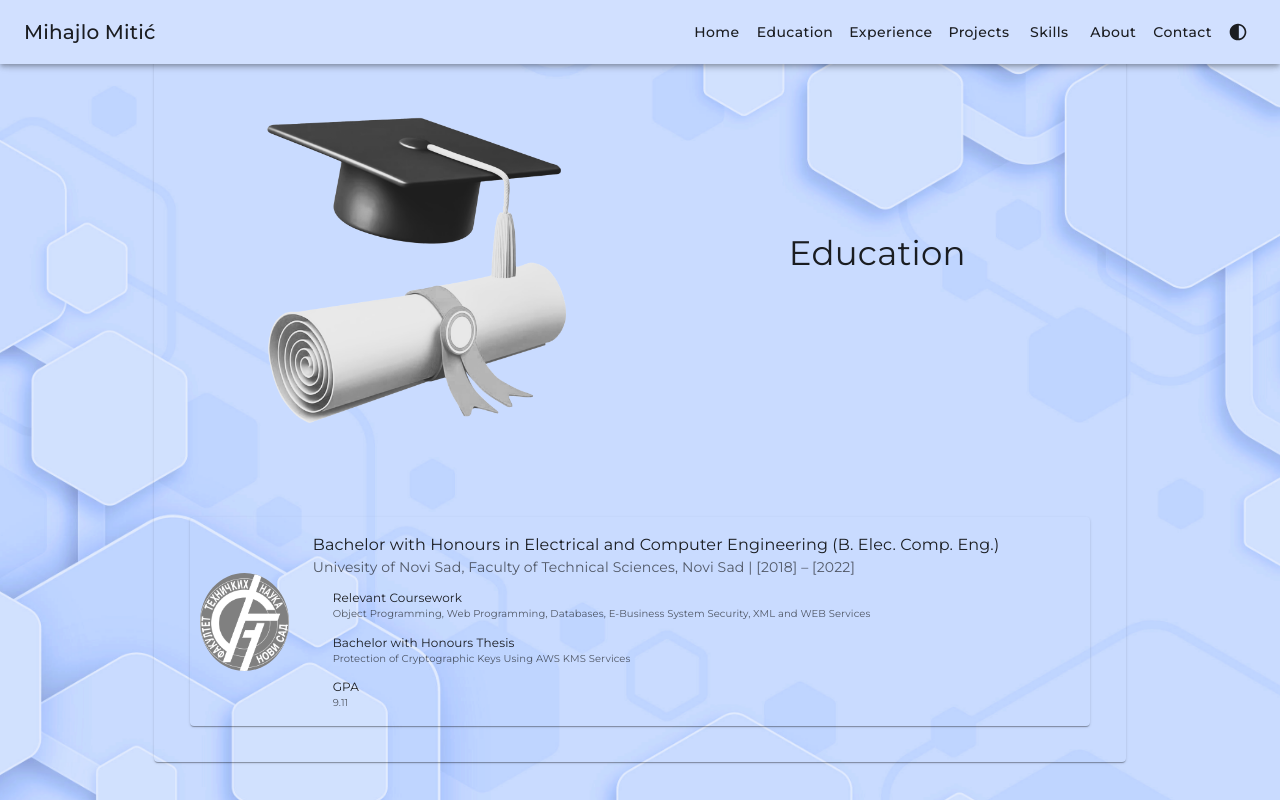
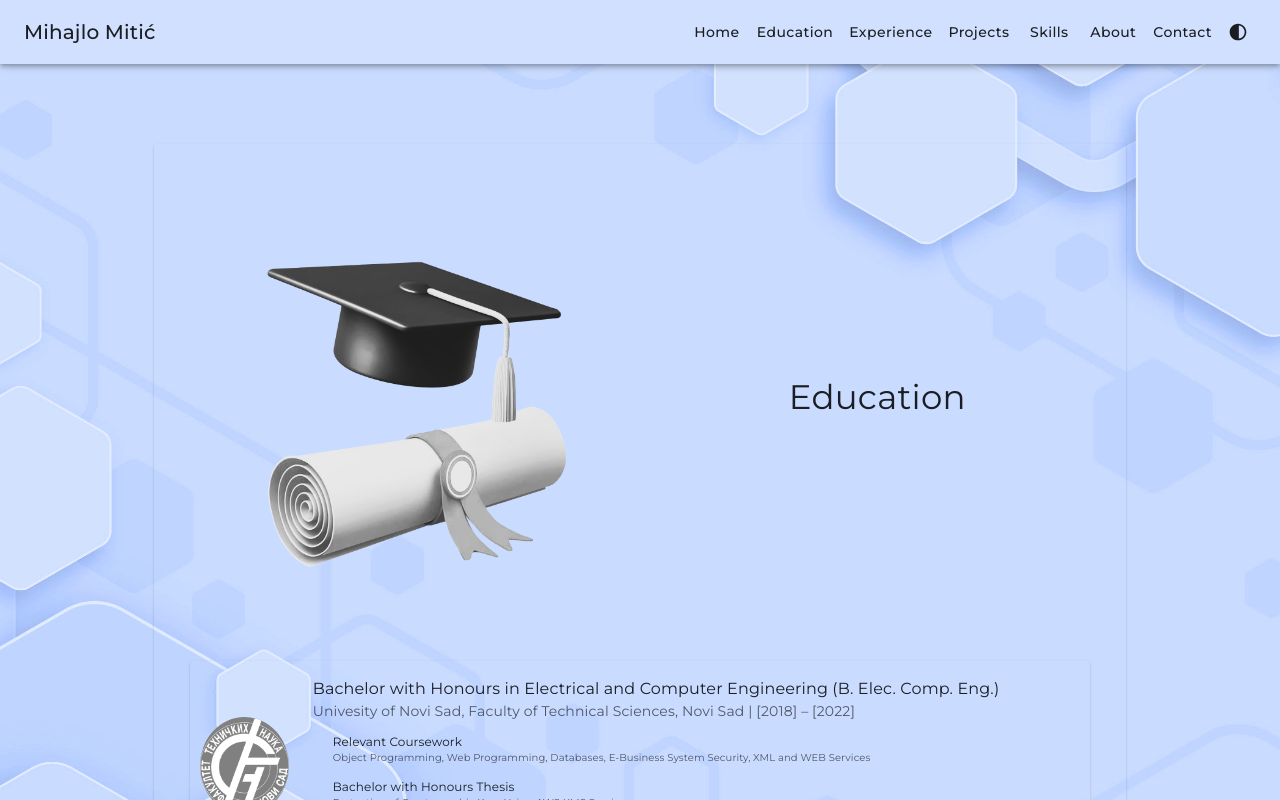
Before and after one commit to mmitic99/mmitic99.github.io, a React (Create React App) app: page /education in a window 1280 px wide. Shown: the top 800 px of the page. Built offline with nearby package versions, Linux system fonts and the light colour scheme.

Commit message:
fix: education page margins

```diff
--- a/package.json
+++ b/package.json
@@ -1,7 +1,7 @@
 {
   "name": "mmitic99.github.io",
   "version": "0.1.0",
-  "homepage": "https://mmitic99.github.io/mmitic99.github.io.new",
+  "homepage": "https://mmitic99.github.io/",
   "private": true,
   "dependencies": {
     "@emotion/core": "^11.0.0",
--- a/src/App.js
+++ b/src/App.js
@@ -77,7 +77,10 @@ function App() {
           />
           <Routes>
             <Route path="/" element={<Home navbarHeight={navbarHeight} />} />
-            <Route path="/education" element={<Education />} />
+            <Route
+              path="/education"
+              element={<Education navbarHeight={navbarHeight} />}
+            />
           </Routes>
           <Footbar />
         </Router>
--- a/src/components/Education.js
+++ b/src/components/Education.js
@@ -15,10 +15,10 @@ import { smallScreen } from "./common/const";
 import SmallerListItemText from "./common/SmallerListItemText";
 import { Link } from "react-router-dom";
 
-function Education() {
+function Education({ navbarHeight }) {
   const small = useMediaQuery(smallScreen);
   return (
-    <CenteredBox>
+    <CenteredBox navbarHeight={navbarHeight}>
       <TransparentPaper>
         <Grid2
           container
```
